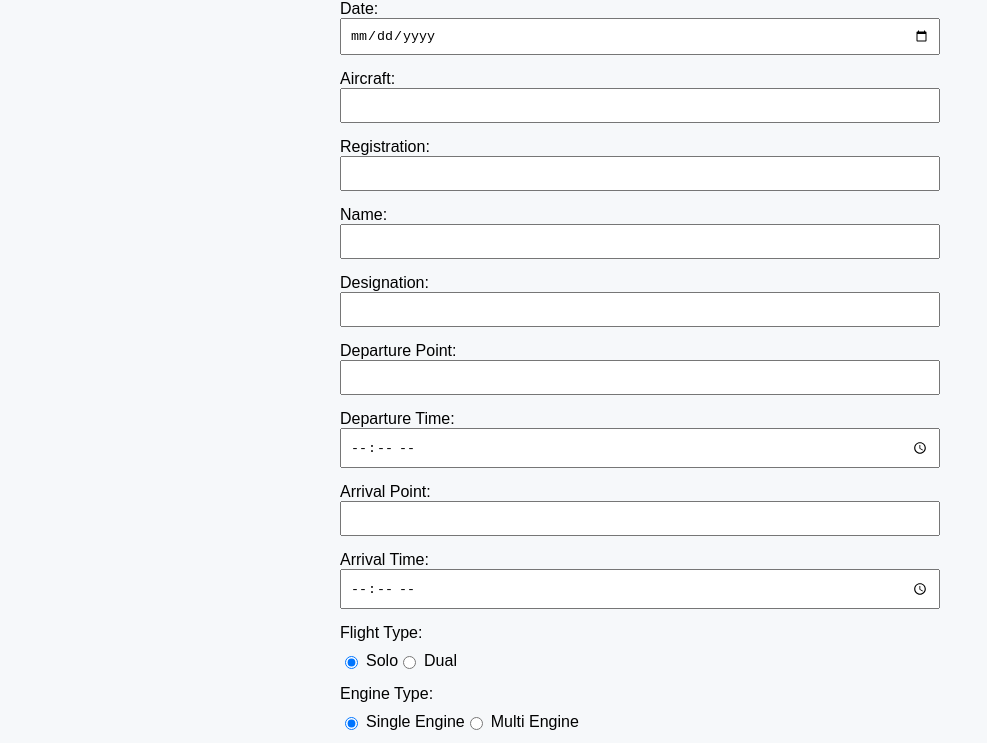
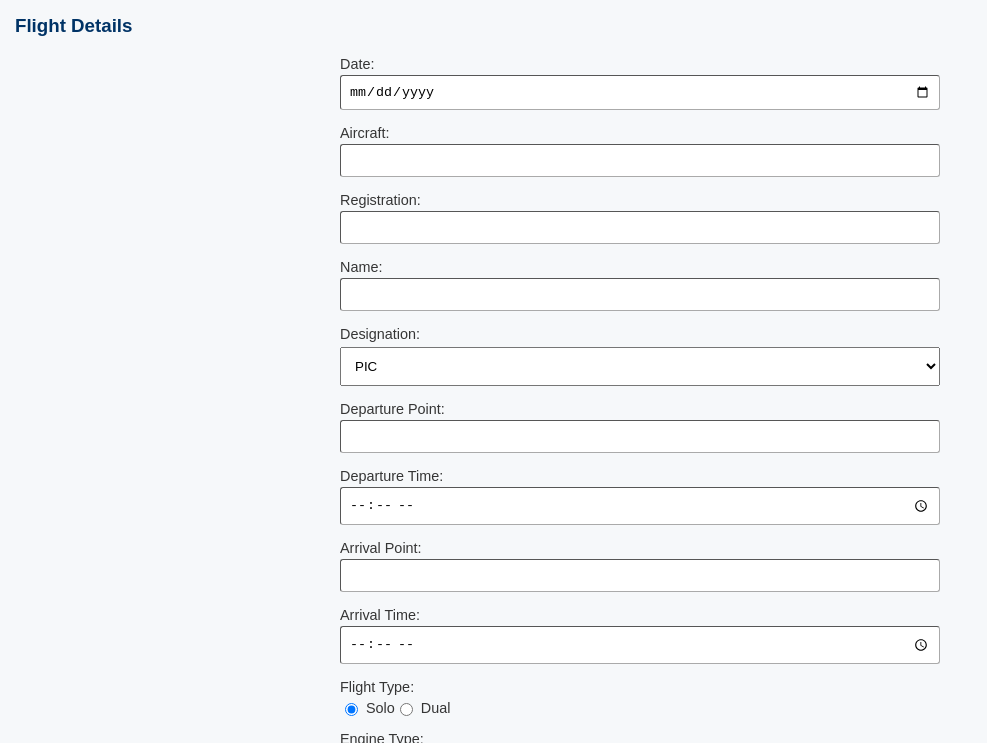
Before and after one commit to Johnyrico22/FlightLogbook, a website with bundled scripts: page entry.html in a window 1280 px wide. Shown: the part 80-823 px from the top of the page, without its empty margins (0-987 px from the left). Built offline with nearby package versions, Linux system fonts and the light colour scheme; no server answers.

Commit message:
updated entry form styling

```diff
--- a/entry.html
+++ b/entry.html
@@ -10,8 +10,10 @@
   <script src="https://cdn.jsdelivr.net/npm/dayjs@1.11.7/plugin/customParseFormat.js"></script>
 </head>
 <body>
+  <div id="container" style="padding: 15px;">
 
   <h1>Log Entry</h1>
+  <h3>Flight Details</h3>
   <form id="log-entry-form">
     <div class="form-group">
       <label>Date:
@@ -35,7 +37,11 @@
     </div>
     <div class="form-group">
       <label>Designation:
-        <input type="text" name="designation" required>
+        <select name="designation" required>
+          <option value="PIC" selected>PIC</option>
+          <option value="PUT">PUT</option>
+          <option value="PICUS">PICUS</option>
+        </select>
       </label>
     </div>
     <div class="form-group">
@@ -112,6 +118,7 @@
         <input type="number" id="instrumentM" name="instrumentM" placeholder="MM" min="0" max="59">
       </label>
     </div>
+    <h3>Other Information</h3>
     <div class="form-group">
       <label>Taco Finish:
         <input type="number" name="tacoFinish" step="0.1">
@@ -126,5 +133,6 @@
     <button type="submit">Save Entry</button>
   </form>
   <script type="module" src="app.js"></script>
+</div>
 </body>
 </html>
--- a/styles.css
+++ b/styles.css
@@ -14,6 +14,9 @@ body {
 h1 {
   color: #003366;  /* Dark blue heading */
   text-align: center;
+}
+h3 {
+  color: #003366;
 }
 /* Header Styling */
 #page-header {
@@ -225,17 +228,31 @@ form {
 form label {
   display: block;
   margin: 10px 0;
+  font-size: 0.9em;
+  color: #353535;
+  margin-bottom: 3px;
 }
 
 form input {
   width: 100%;
   padding: 8px;
   box-sizing: border-box;
+  border-radius: 3px;
+  border-width: 1px;
+  border-color: #aaaaaa;
+  margin-top: 3px;
 }
 
 form button {
   padding: 10px 20px;
   margin-top: 20px;
+  display: block;
+  width: 100%;
+}
+
+form select {
+  padding: 10px 10px;
+  margin-top: 5px;
   display: block;
   width: 100%;
 }
```
